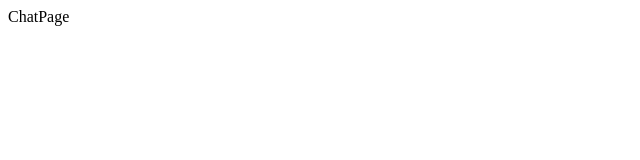
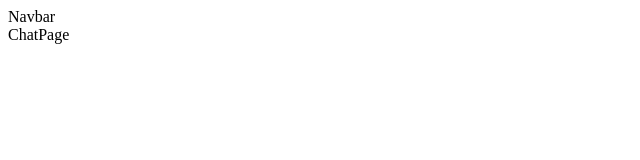
Before and after one commit to MohamedTaherMaalej/ai-fitness-coach, a Next.js app: page / in a window 1280 px wide. Shown: the top 160 px of the page, without its empty margins (0-640 px from the left). Built offline with nearby package versions, Linux system fonts and the light colour scheme.

Commit message:
feat: Add Navbar Demo

```diff
--- /dev/null
+++ b/app/(app)/layout.tsx
@@ -0,0 +1,14 @@
+import Navbar from "@/components/Navbar";
+
+export default function AppLayout({
+    children,
+}: Readonly<{
+    children: React.ReactNode;
+}>) {
+    return (
+        <div className="flex flex-col w-full h-full">
+            <Navbar />
+            {children}
+        </div>
+    );
+}
--- /dev/null
+++ b/components/Navbar.tsx
@@ -0,0 +1,9 @@
+import React from 'react'
+
+function Navbar() {
+  return (
+    <div>Navbar</div>
+  )
+}
+
+export default Navbar
```
